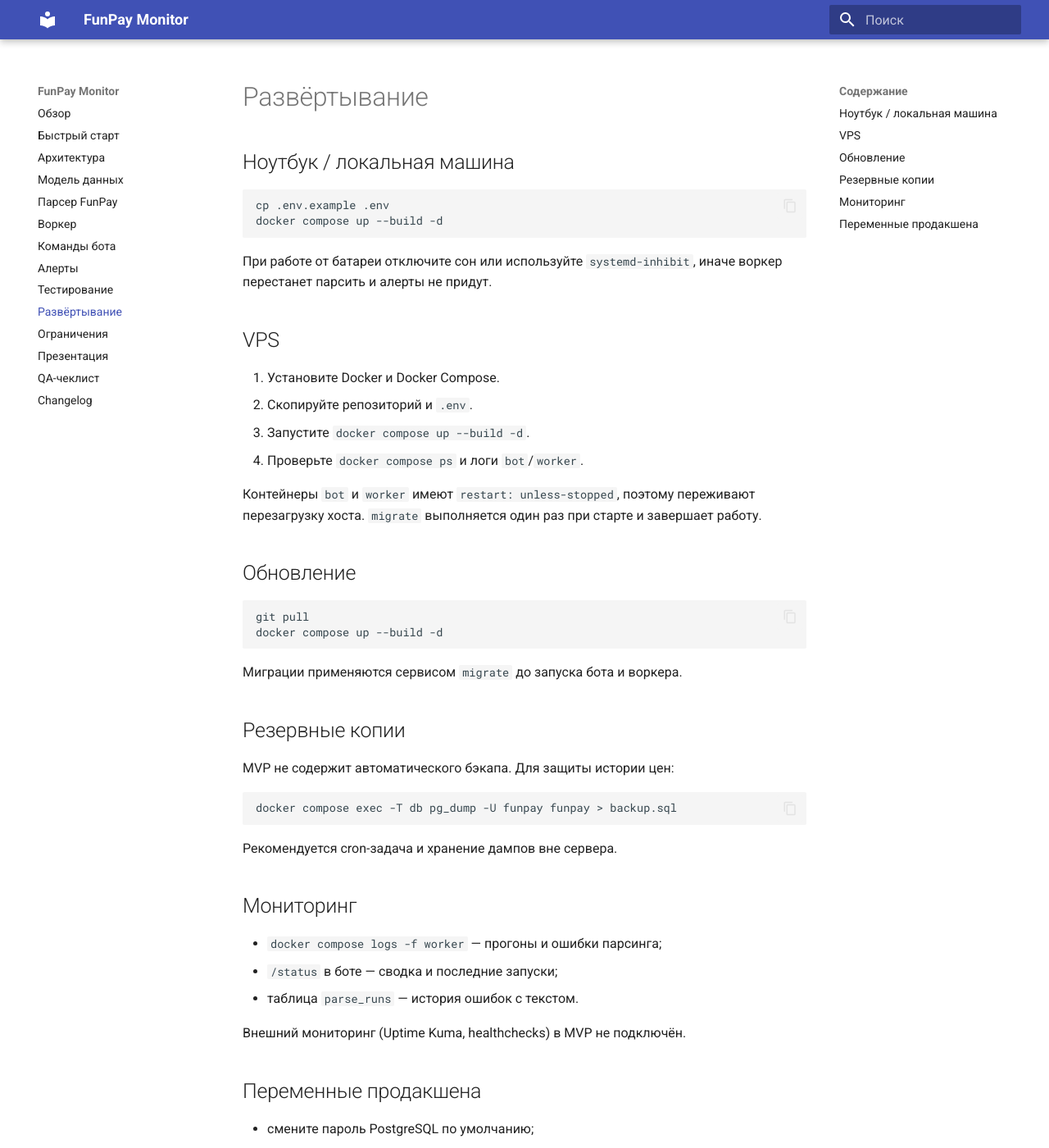
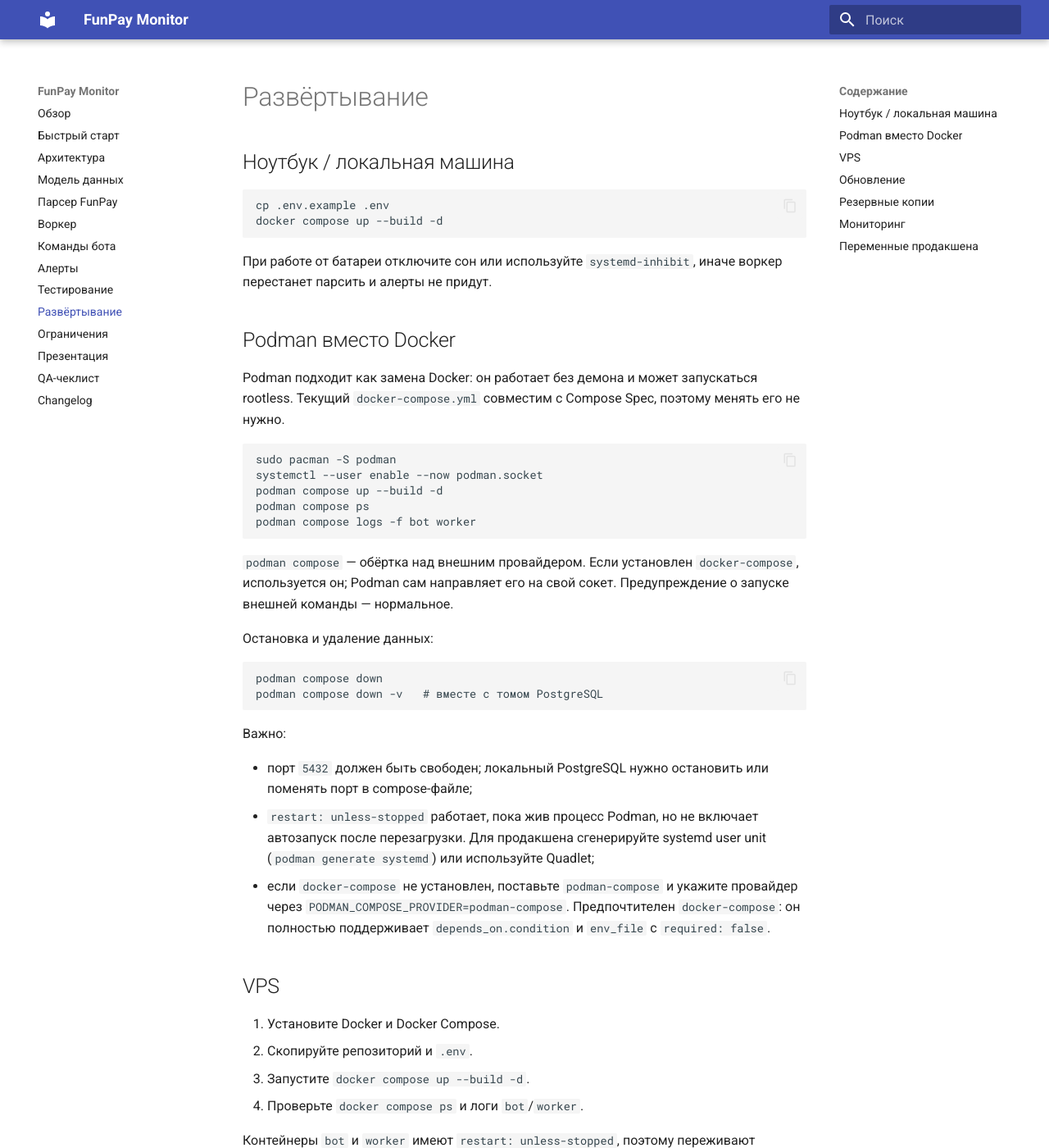
Before and after one commit to folov3r/funpay-monitor, an MkDocs documentation site: the page built from docs/deployment.md, in a window 1280 px wide and 1400 px high. Shown: the whole window at 82% size. Built offline with MkDocs 1.6.1 and Material for MkDocs 9.7.7, drawn with Linux system fonts in a browser that asks for light colours.

Commit message:
docs: add Podman and container-free local run

````diff
--- a/docs/deployment.md
+++ b/docs/deployment.md
@@ -9,6 +9,43 @@ docker compose up --build -d
 
 При работе от батареи отключите сон или используйте `systemd-inhibit`, иначе
 воркер перестанет парсить и алерты не придут.
+
+## Podman вместо Docker
+
+Podman подходит как замена Docker: он работает без демона и может запускаться
+rootless. Текущий `docker-compose.yml` совместим с Compose Spec, поэтому менять
+его не нужно.
+
+```bash
+sudo pacman -S podman
+systemctl --user enable --now podman.socket
+podman compose up --build -d
+podman compose ps
+podman compose logs -f bot worker
+```
+
+`podman compose` — обёртка над внешним провайдером. Если установлен
+`docker-compose`, используется он; Podman сам направляет его на свой сокет.
+Предупреждение о запуске внешней команды — нормальное.
+
+Остановка и удаление данных:
+
+```bash
+podman compose down
+podman compose down -v   # вместе с томом PostgreSQL
+```
+
+Важно:
+
+- порт `5432` должен быть свободен; локальный PostgreSQL нужно остановить или
+  поменять порт в compose-файле;
+- `restart: unless-stopped` работает, пока жив процесс Podman, но не включает
+  автозапуск после перезагрузки. Для продакшена сгенерируйте systemd user unit
+  (`podman generate systemd`) или используйте Quadlet;
+- если `docker-compose` не установлен, поставьте `podman-compose` и укажите
+  провайдер через `PODMAN_COMPOSE_PROVIDER=podman-compose`. Предпочтителен
+  `docker-compose`: он полностью поддерживает `depends_on.condition` и
+  `env_file` с `required: false`.
 
 ## VPS
 
````
Also changed, not shown: README.md (+17 -1 lines), docs/quickstart.md (+19 -1 lines).
